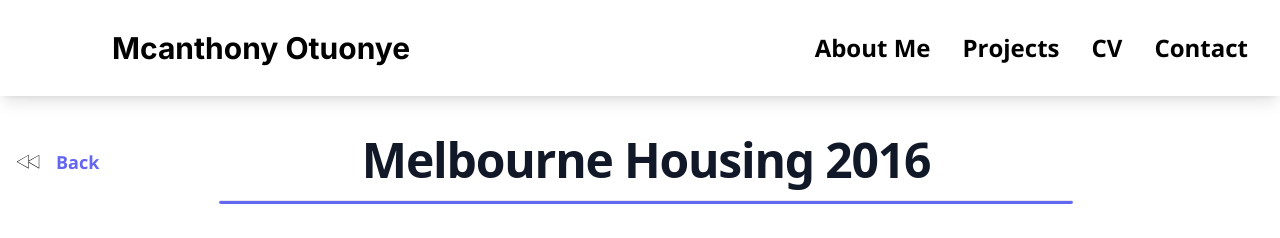
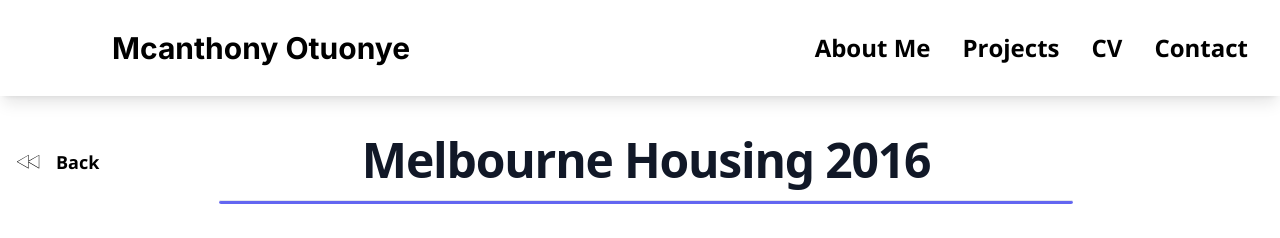
Before and after one commit to mac455/data-science_portfolio, a Next.js app: page /melbHousing in a window 1280 px wide. Shown: the top 238 px of the page. Built offline with nearby package versions, Linux system fonts and the light colour scheme; a web font is replaced by a local one.

Commit message:
Changed color of back button to black

```diff
--- a/src/components/BackButton.tsx
+++ b/src/components/BackButton.tsx
@@ -23,7 +23,7 @@ import { useRouter } from 'next/navigation'
                         d="M95.6,76.7L53,52v23.9c0,0.4-0.1,0.7-0.4,0.9c-0.3,0.2-0.6,0.2-0.9,0L4.5,49.5C4.2,49.3,4,49,4,48.6s0.2-0.7,0.5-0.9  l47.2-27.3c0.3-0.2,0.6-0.2,0.9,0S53,21,53,21.3v23.9l42.6-24.7c0.3-0.2,0.6-0.2,0.9,0c0.3,0.2,0.4,0.5,0.4,0.9v54.5  c0,0.4-0.1,0.7-0.4,0.9c-0.2,0.1-0.3,0.1-0.5,0.1C95.9,76.9,95.8,76.8,95.6,76.7z M52.6,49.4L95,74.1V23.1L52.6,47.8  c-0.3,0.2-0.8,0.2-1.1,0c-0.3-0.2-0.6-0.5-0.6-0.9V23.1L6.8,48.6L51,74.1V50.3c0-0.4,0.3-0.7,0.6-0.9c0.2-0.1,0.3-0.1,0.5-0.1  C52.3,49.3,52.5,49.3,52.6,49.4z"
                     />
                  </svg>
-                 <p className='text-lg font-opensans font-bold text-indigo-500'> Back </p>
+                 <p className='text-lg font-opensans font-bold text-black'> Back </p>
             </div>
 
         </div>
```
